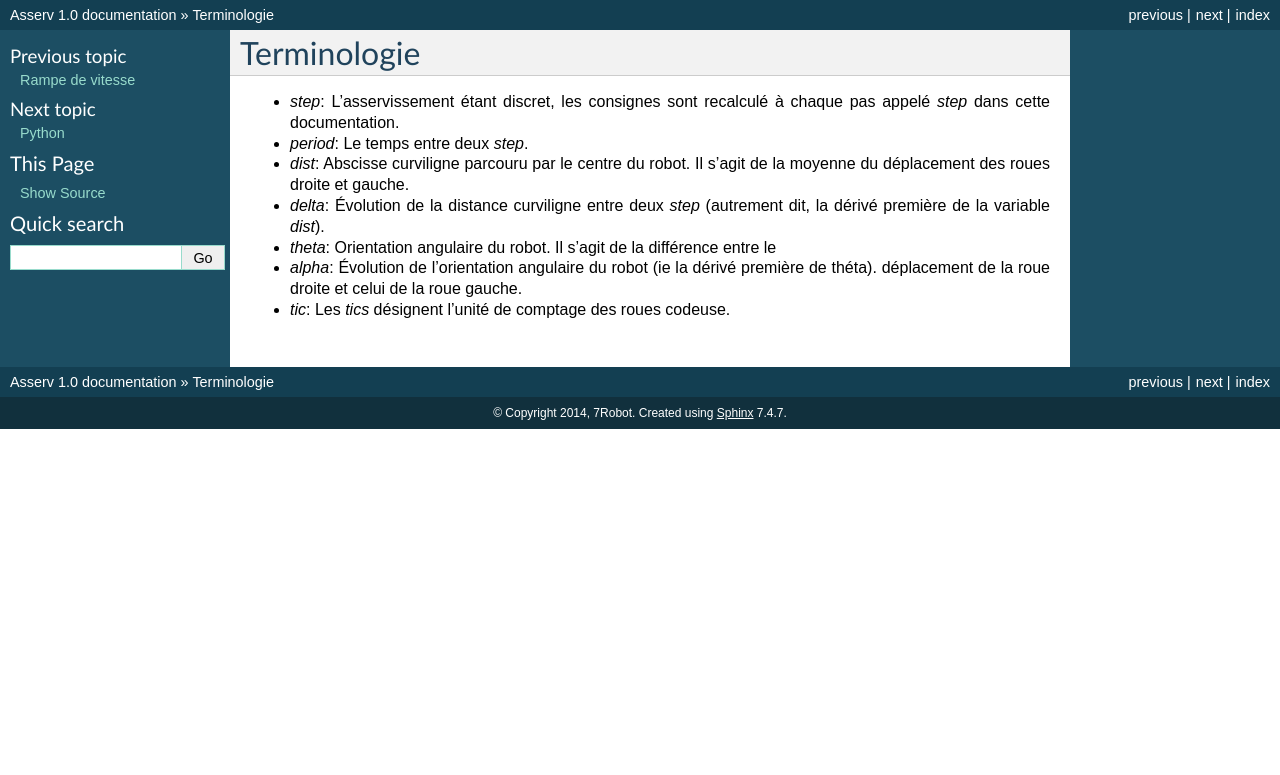
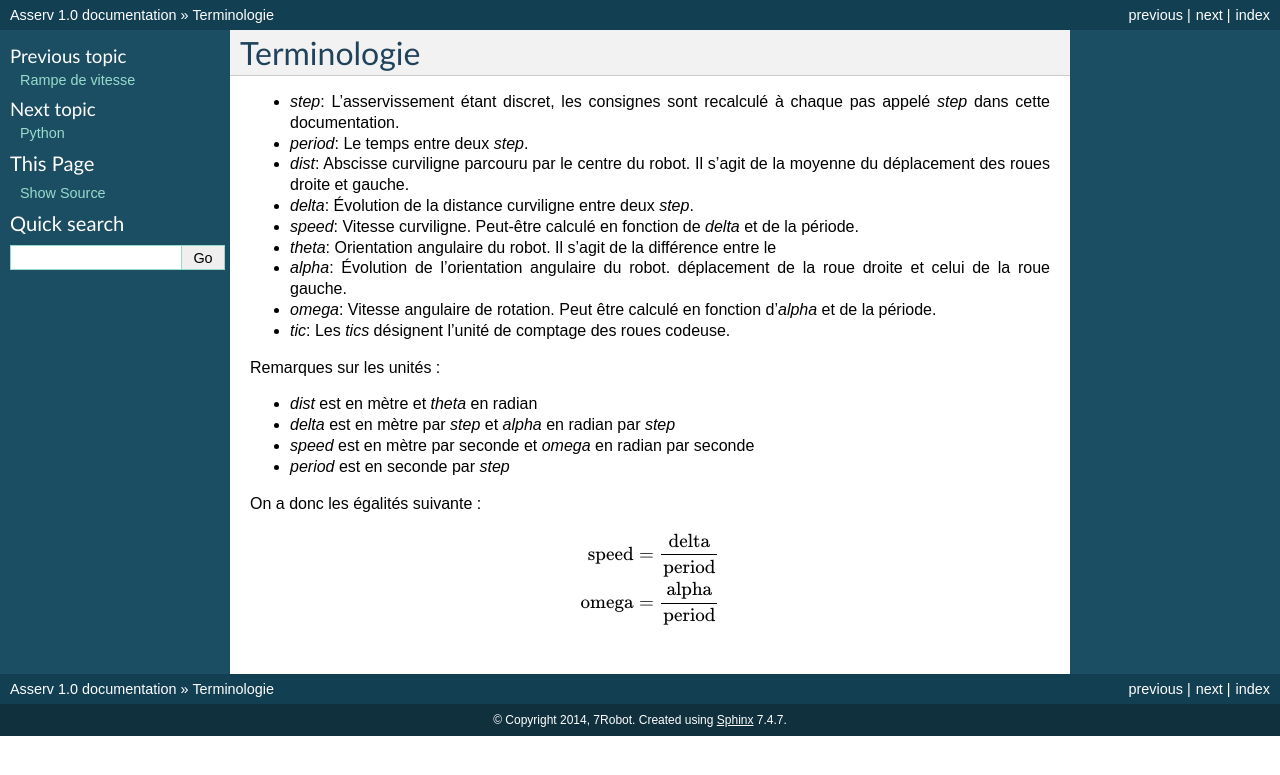
Before and after one commit to 7Robot/Asserv, a Sphinx documentation site: the page built from doc/source/terminologie.rst, in a window 1280 px wide. Shown: the top 775 px of the page. Built offline with Sphinx 7.4.7, drawn with Linux system fonts in a browser that asks for light colours; formulas are drawn with MathJax 3.

Commit message:
Petites précisions

```diff
--- a/doc/source/asserv.rst
+++ b/doc/source/asserv.rst
@@ -33,7 +33,7 @@ définie dans `libasserv_priv.h` contenant la position et la vitesse).
 Suivant le mode, `pid_process` est appelé sur le bon PID, avec en argument
 toujours suivant le mode soit la position actuelle, soit la vitesse actuelle.
 
-Remarque 1 : L’asservissement nécessite deux objets `asserv`.
+Remarque : L’asservissement nécessite deux objets `asserv`.
 L’un en `delta`, l’autre en `alpha`. Ainsi, la strucure `State` contenant la
 position et la vitesse peut désigner soit le couple (`dist`, `delta`), soit le
 couple (`theta`, `alpha`).
--- a/doc/source/odo.rst
+++ b/doc/source/odo.rst
@@ -13,8 +13,8 @@ Deux structures sont définies dans `odo.c` :
 
 La fonction `odo_step` permet de mettre à jour la position du robot tenant
 compte des `tics` fournis.
-Elle fournit également le déplacement curviligne et la rotation engendré par les
-`tics` fournis.
+Elle fournit également le déplacement curviligne (`delta`) et la rotation
+(`alpha`) engendré par les `tics` fournis.
 
 Remarque : La position angulaire (`theta`) est en radiant et comprise dans
 l’intervalle [-PI;PI[.
--- a/doc/source/terminologie.rst
+++ b/doc/source/terminologie.rst
@@ -6,10 +6,27 @@ Terminologie
 * `period`: Le temps entre deux `step`.
 * `dist`: Abscisse curviligne parcouru par le centre du robot. Il s’agit de la
   moyenne du déplacement des roues droite et gauche.
-* `delta`: Évolution de la distance curviligne entre deux `step` (autrement
-  dit, la dérivé première de la variable `dist`).
+* `delta`: Évolution de la distance curviligne entre deux `step`.
+* `speed`: Vitesse curviligne. Peut-être calculé en fonction de `delta` et de la
+  période.
 * `theta`: Orientation angulaire du robot. Il s’agit de la différence entre le
-* `alpha`: Évolution de l’orientation angulaire du robot (ie la dérivé première
-  de théta).
+* `alpha`: Évolution de l’orientation angulaire du robot.
   déplacement de la roue droite et celui de la roue gauche.
+* `omega`: Vitesse angulaire de rotation. Peut être calculé en fonction
+  d'`alpha` et de la période.
 * `tic`: Les `tics` désignent l’unité de comptage des roues codeuse.
+
+Remarques sur les unités :
+
+* `dist` est en mètre et `theta` en radian
+* `delta` est en mètre par `step` et `alpha` en radian par `step`
+* `speed` est en mètre par seconde et `omega` en radian par seconde
+* `period` est en seconde par `step`
+
+On a donc les égalités suivante :
+
+.. math::
+
+    \mathrm{speed} = \frac{\mathrm{delta}}{\mathrm{period}}
+
+    \mathrm{omega} = \frac{\mathrm{alpha}}{\mathrm{period}}
```
